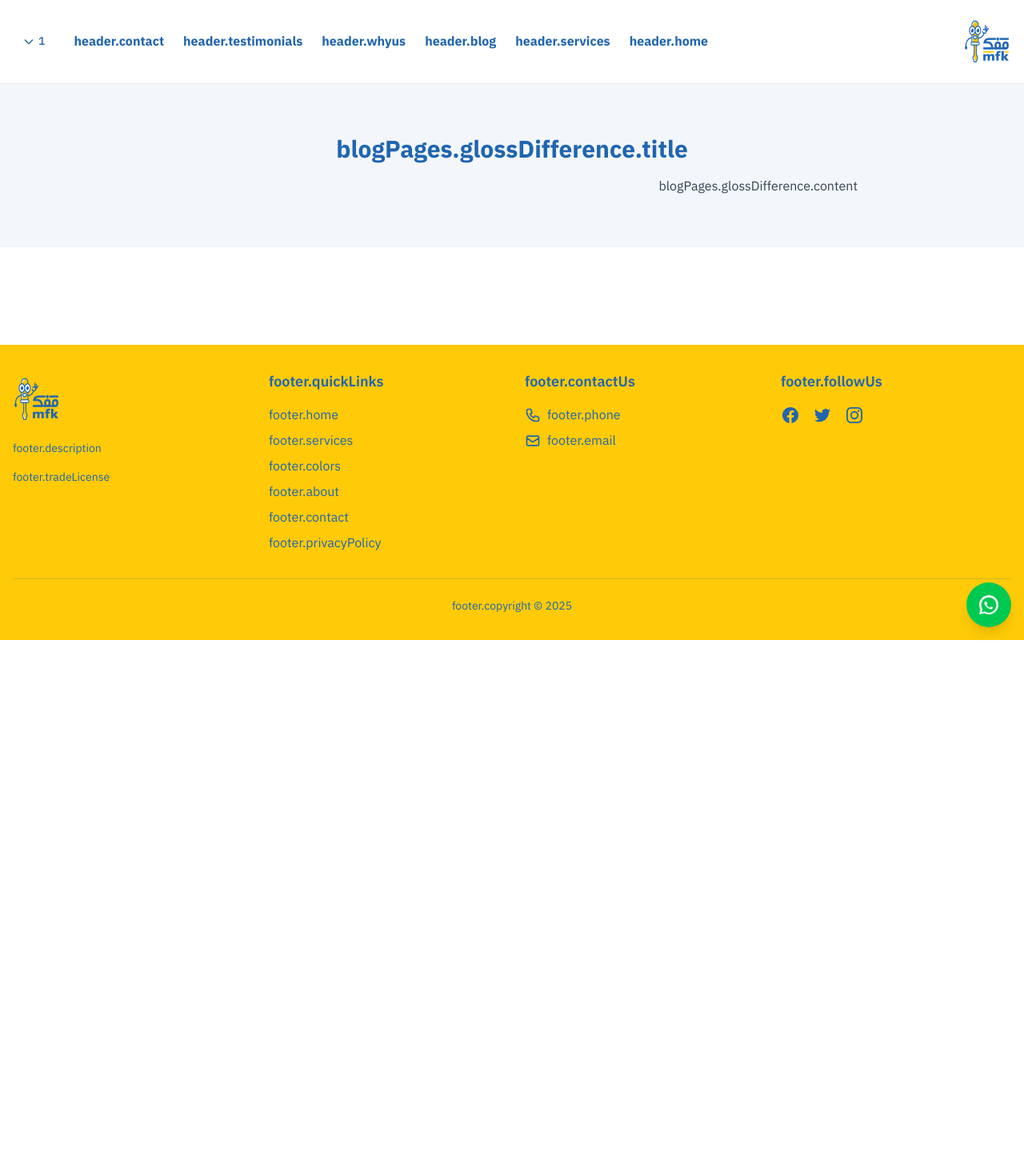
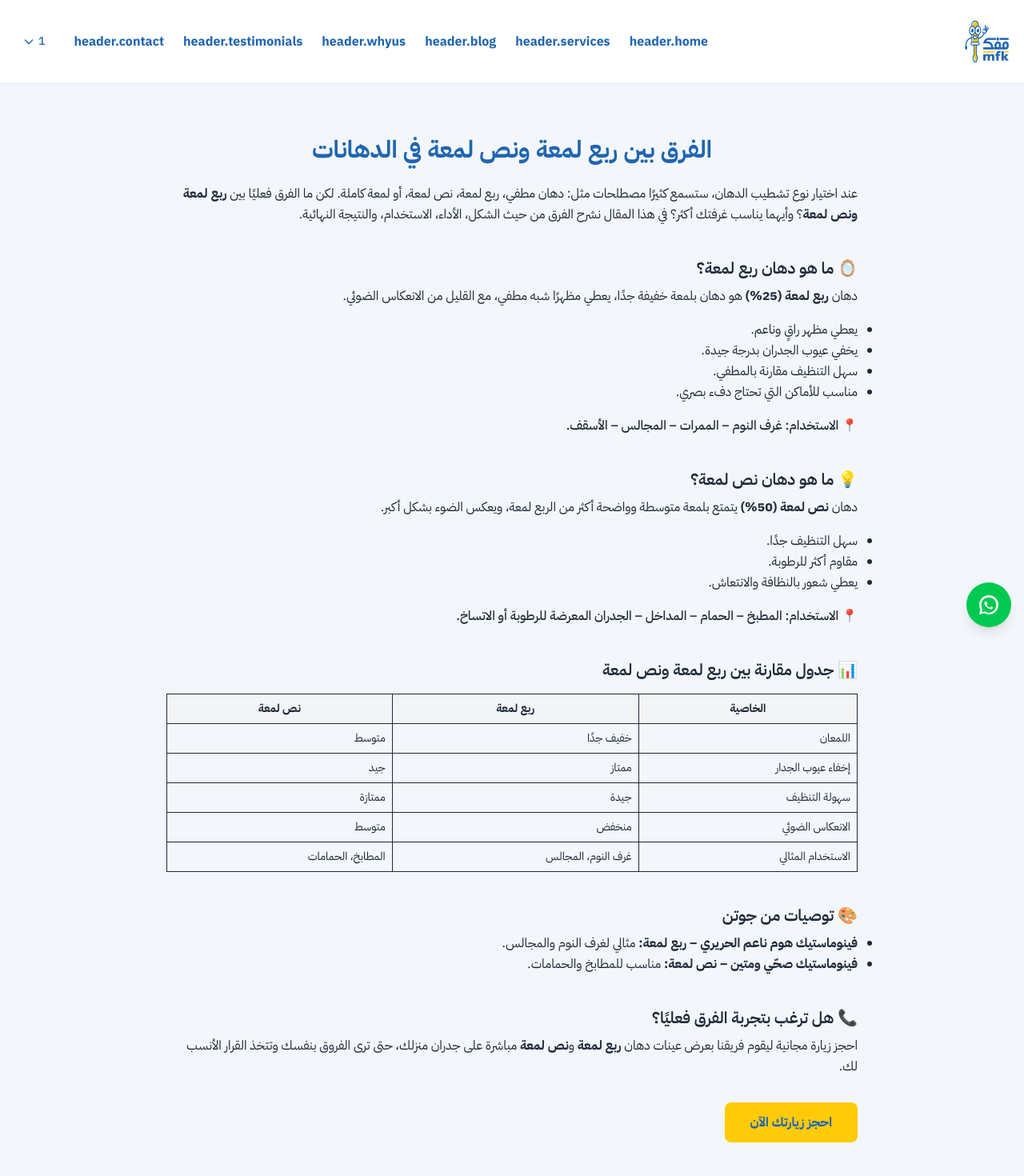
Before and after one commit to abdoroot/mfk-website-react, a React (Vite) app: page /1/gloss-difference in a window 1280 px wide. Shown: the top 1470 px of the page at 80% size. Before the commit the page ends 800 px from the top, so only its background shows below. Built offline with nearby package versions, Linux system fonts and the light colour scheme.

Commit message:
generate-sitemap.js script

```diff
--- /dev/null
+++ b/generate-sitemap.js
@@ -0,0 +1,56 @@
+const fs = require('fs');
+const path = require('path');
+
+const baseUrl = 'https://mfk.ae';
+const langs = ['ar', 'en'];
+
+const routes = [
+    '',
+    '/about',
+    '/privacy-policy',
+    '/contact',
+    '/colors',
+    '/room-colors',
+    '/brighten-your-space',
+    '/jotun-2025-colors',
+    '/luxury-paints',
+    '/gloss-difference',
+    '/lighting-and-color',
+    '/kid-friendly-colors',
+    '/projects-gallery',
+    '/offwhite-vs-beige',
+    '/blog',
+    '/services'
+];
+
+// 👇 تحميل الخدمات من ملف JSON
+const servicesData = require('./src/data/services.json');
+
+// 🔁 إنشاء روابط services/:id
+const dynamicServiceRoutes = servicesData.map(service => `/services/${service.id}`);
+
+// 🌐 إنشاء جميع المسارات لكل لغة
+const urls = [];
+
+langs.forEach((lang) => {
+    routes.forEach((route) => {
+        urls.push(`${baseUrl}/${lang}${route}`);
+    });
+    dynamicServiceRoutes.forEach((route) => {
+        urls.push(`${baseUrl}/${lang}${route}`);
+    });
+});
+
+// 📝 توليد XML
+const sitemapXml = `<?xml version="1.0" encoding="UTF-8"?>
+<urlset xmlns="http://www.sitemaps.org/schemas/sitemap/0.9">
+${urls
+        .map(
+            (url) => `<url><loc>${url}</loc><changefreq>weekly</changefreq><priority>0.8</priority></url>`
+        )
+        .join('\n')}
+</urlset>
+`;
+
+fs.writeFileSync(path.join(__dirname, 'dist', 'sitemap.xml'), sitemapXml);
+console.log('✅ sitemap.xml created with', urls.length, 'URLs');
--- a/package.json
+++ b/package.json
@@ -6,6 +6,8 @@
   "scripts": {
     "dev": "vite",
     "build": "vite build",
+    "generate:sitemap": "node generate-sitemap.js",
+    "postbuild": "npm run generate:sitemap",
     "lint": "eslint .",
     "preview": "vite preview"
   },
--- a/src/pages/GlossDifference.jsx
+++ b/src/pages/GlossDifference.jsx
@@ -1,23 +1,107 @@
 import DefaultLayout from '@/layouts/DefaultLayout';
 import useTranslation from '@/hooks/useTranslation';
 import Seo from '@/components/Seo';
+import { Link } from 'react-router-dom';
 
 const GlossDifference = () => {
-    const { t } = useTranslation();
+    const { lang, t } = useTranslation();
+
     return (
         <DefaultLayout>
             <Seo
                 title="الفرق بين ربع لمعة ونص لمعة جوتن - Quarter vs Half Gloss"
-                description={t('blogPages.glossDifference.content')}
+                description="تعرف على الفرق بين ربع لمعة ونص لمعة في دهانات جوتن، مميزات كل نوع، وأين يُستخدم، مع جدول مقارنة واضح."
             />
             <section className="py-16 bg-mfk-blue/5">
-                <div className="container mx-auto px-4 max-w-4xl">
-                    <h1 className="text-3xl font-bold text-mfk-blue mb-4 text-center">
-                        {t('blogPages.glossDifference.title')}
+                <div className="container mx-auto px-4 max-w-4xl text-gray-800 leading-relaxed">
+                    <h1 className="text-3xl font-bold text-mfk-blue mb-6 text-center">
+                        الفرق بين ربع لمعة ونص لمعة في الدهانات
                     </h1>
-                    <p className="text-gray-700 whitespace-pre-line">
-                        {t('blogPages.glossDifference.content')}
+
+                    <p className="mb-6">
+                        عند اختيار نوع تشطيب الدهان، ستسمع كثيرًا مصطلحات مثل: دهان مطفي، ربع لمعة، نص لمعة، أو لمعة كاملة. لكن ما الفرق فعليًا بين <strong>ربع لمعة ونص لمعة</strong>؟ وأيهما يناسب غرفتك أكثر؟ في هذا المقال نشرح الفرق من حيث الشكل، الأداء، الاستخدام، والنتيجة النهائية.
                     </p>
+
+                    <h2 className="text-xl font-semibold mt-10 mb-2">🪞 ما هو دهان ربع لمعة؟</h2>
+                    <p className="mb-4">
+                        دهان <strong>ربع لمعة (25%)</strong> هو دهان بلمعة خفيفة جدًا، يعطي مظهرًا شبه مطفي، مع القليل من الانعكاس الضوئي.
+                    </p>
+                    <ul className="list-disc pl-6 mb-4">
+                        <li>يعطي مظهر راقٍ وناعم.</li>
+                        <li>يخفي عيوب الجدران بدرجة جيدة.</li>
+                        <li>سهل التنظيف مقارنة بالمطفي.</li>
+                        <li>مناسب للأماكن التي تحتاج دفء بصري.</li>
+                    </ul>
+                    <p className="mb-6 font-medium">📍 الاستخدام: غرف النوم – الممرات – المجالس – الأسقف.</p>
+
+                    <h2 className="text-xl font-semibold mt-10 mb-2">💡 ما هو دهان نص لمعة؟</h2>
+                    <p className="mb-4">
+                        دهان <strong>نص لمعة (50%)</strong> يتمتع بلمعة متوسطة وواضحة أكثر من الربع لمعة، ويعكس الضوء بشكل أكبر.
+                    </p>
+                    <ul className="list-disc pl-6 mb-4">
+                        <li>سهل التنظيف جدًا.</li>
+                        <li>مقاوم أكثر للرطوبة.</li>
+                        <li>يعطي شعور بالنظافة والانتعاش.</li>
+                    </ul>
+                    <p className="mb-6 font-medium">📍 الاستخدام: المطبخ – الحمام – المداخل – الجدران المعرضة للرطوبة أو الاتساخ.</p>
+
+                    <h2 className="text-xl font-semibold mt-10 mb-4">📊 جدول مقارنة بين ربع لمعة ونص لمعة</h2>
+                    <table className="w-full text-sm border border-gray-300 mb-6">
+                        <thead className="bg-gray-100">
+                            <tr>
+                                <th className="border p-2">الخاصية</th>
+                                <th className="border p-2">ربع لمعة</th>
+                                <th className="border p-2">نص لمعة</th>
+                            </tr>
+                        </thead>
+                        <tbody>
+                            <tr>
+                                <td className="border p-2">اللمعان</td>
+                                <td className="border p-2">خفيف جدًا</td>
+                                <td className="border p-2">متوسط</td>
+                            </tr>
+                            <tr>
+                                <td className="border p-2">إخفاء عيوب الجدار</td>
+                                <td className="border p-2">ممتاز</td>
+                                <td className="border p-2">جيد</td>
+                            </tr>
+                            <tr>
+                                <td className="border p-2">سهولة التنظيف</td>
+                                <td className="border p-2">جيدة</td>
+                                <td className="border p-2">ممتازة</td>
+                            </tr>
+                            <tr>
+                                <td className="border p-2">الانعكاس الضوئي</td>
+                                <td className="border p-2">منخفض</td>
+                                <td className="border p-2">متوسط</td>
+                            </tr>
+                            <tr>
+                                <td className="border p-2">الاستخدام المثالي</td>
+                                <td className="border p-2">غرف النوم، المجالس</td>
+                                <td className="border p-2">المطابخ، الحمامات</td>
+                            </tr>
+                        </tbody>
+                    </table>
+
+                    <h2 className="text-xl font-semibold mt-10 mb-2">🎨 توصيات من جوتن</h2>
+                    <ul className="list-disc pl-6 mb-6">
+                        <li><strong>فينوماستيك هوم ناعم الحريري – ربع لمعة:</strong> مثالي لغرف النوم والمجالس.</li>
+                        <li><strong>فينوماستيك صحّي ومتين – نص لمعة:</strong> مناسب للمطابخ والحمامات.</li>
+                    </ul>
+
+                    <h2 className="text-xl font-semibold mt-10 mb-2">📞 هل ترغب بتجربة الفرق فعليًا؟</h2>
+                    <p className='mb-8'>
+                        احجز زيارة مجانية ليقوم فريقنا بعرض عينات دهان <strong>ربع لمعة</strong> و<strong>نص لمعة</strong> مباشرة على جدران منزلك، حتى ترى الفروق بنفسك وتتخذ القرار الأنسب لك.
+                    </p>
+                    <div>
+                        <Link
+                            to={`/${lang}/contact`}
+                            className="bg-mfk-yellow text-mfk-blue font-bold px-8 py-3 rounded-lg hover:bg-opacity-90 transition text-center inline-block"
+                        >
+                            احجز زيارتك الآن
+                        </Link>
+                    </div>
+
                 </div>
             </section>
         </DefaultLayout>
```
